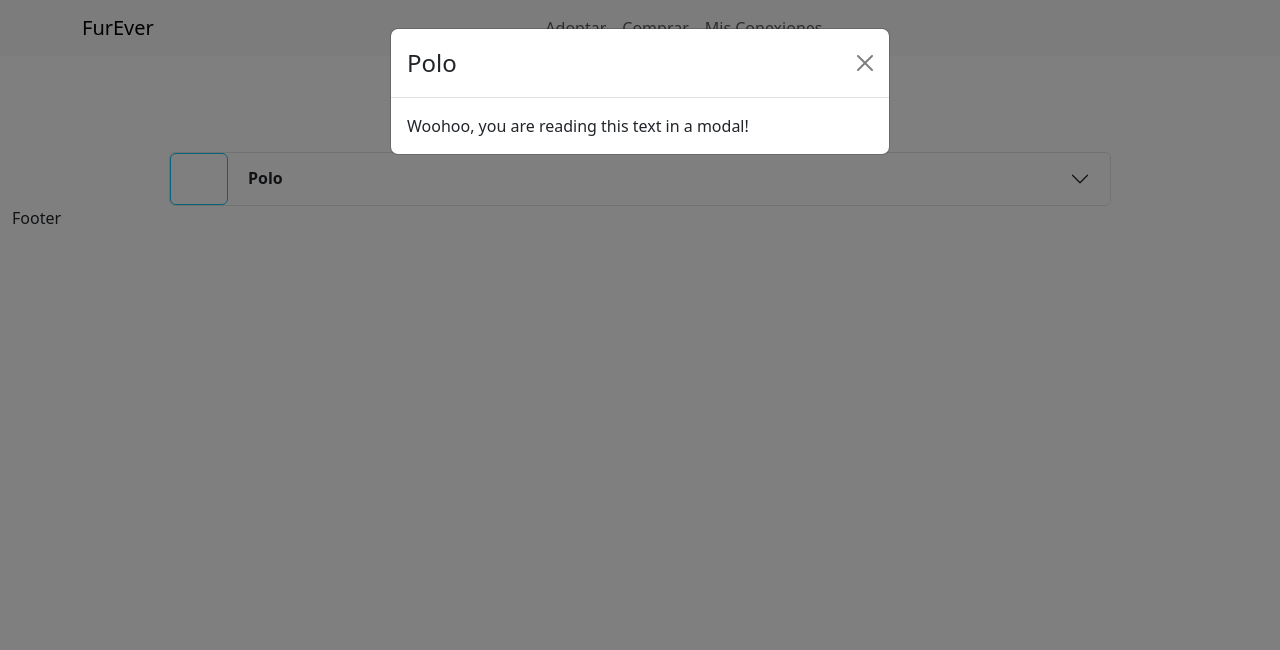
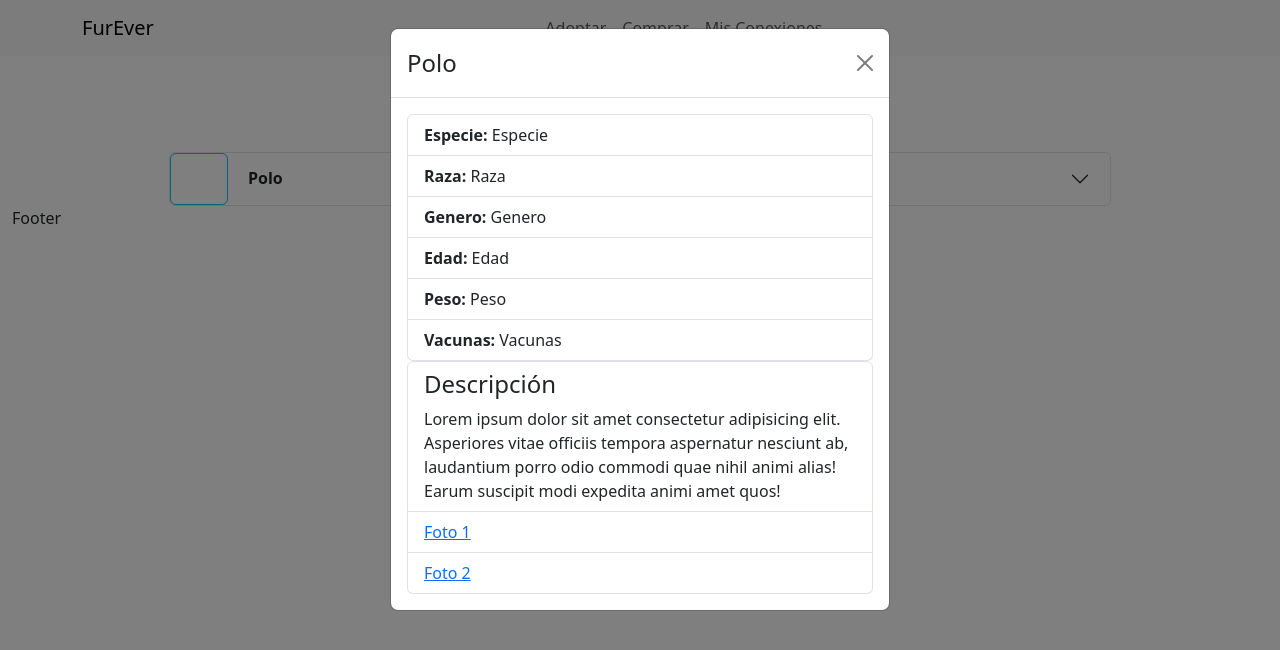
Before and after one commit to marcom25/FurEver, a React (Create React App) app: page /offerer/interestees in a window 1280 px wide. Both pictures are taken after a click on the button 199 px from the left and 179 px from the top of the page. Shown: the top 650 px of the page. Built offline with nearby package versions, Linux system fonts and the light colour scheme; no server answers; some icons are missing.

Commit message:
finished styles of interested

```diff
--- a/src/layouts/Furbar/index.jsx
+++ b/src/layouts/Furbar/index.jsx
@@ -10,7 +10,7 @@ export const Furbar = () => {
           <Nav className="justify-content-center p-3 p-lg-0">
             <Nav.Link href="#home">Adoptar</Nav.Link>
             <Nav.Link href="#link">Comprar</Nav.Link>
-            <Nav.Link href="#link">Mis Conexiones</Nav.Link>
+            <Nav.Link href="/offerer/interestees">Mis Conexiones</Nav.Link>
           </Nav>
         </Navbar.Offcanvas>
       </Container>
--- a/src/layouts/OferrerInterestees/index.jsx
+++ b/src/layouts/OferrerInterestees/index.jsx
@@ -1,16 +1,22 @@
 import React from "react";
 import {Accordion, Container,Row,Button,Modal,ListGroup } from 'react-bootstrap';
-import { useState } from 'react';
+import { useState,useEffect } from 'react';
 import { FaCircleInfo } from "react-icons/fa6";
 import { FaCheckCircle,FaTimesCircle, } from "react-icons/fa";
-
+import { useFetch } from "../../hooks/useFetch";
 
 
 export const OferrerInterestees = () => {
-const [show, setShow] = useState(false);
+const [showA, setShowAnimal] = useState(false);
+const [showI, setShowInterested] = useState(false);
 
-const handleClose = () => setShow(false);
-const handleShow = () => setShow(true);
+const {loading, error, data} = useFetch("animal-adp/");
+console.log(typeof data)
+const handleCloseA = () => setShowAnimal(false);
+const handleShowA = () => setShowAnimal(true);
+const handleCloseI = () => setShowInterested(false);
+const handleShowI = () => setShowInterested(true);
+
   return (
     <>
         <Container>
@@ -19,7 +25,7 @@ const handleShow = () => setShow(true);
             <Accordion className="d-flex align-items-center flex-column ">
             <Accordion.Item eventKey="0" className="w-75">
                 <div className="d-flex flex-row">
-                <Button  variant="outline-info" className="w-10" onClick={handleShow}>
+                <Button  variant="outline-info" className="w-10" onClick={handleShowA}>
                         <FaCircleInfo color="blue" size="2em" />
                     </Button>
                 <Accordion.Header className="w-100">
@@ -31,36 +37,21 @@ const handleShow = () => setShow(true);
                 <ListGroup variant="flush">
                 <ListGroup.Item className="d-flex justify-content-between">
                     <div className="d-flex flex-row align-items-center">
-                      <Button  variant="link" className="w-10" onClick={handleShow}>
+                      <Button  variant="link" className="w-10" onClick={handleShowI}>
                           <FaCircleInfo color="blue" size="1.5em" />
                       </Button>
                       User1
                     </div>
                     <div className="d-flex flex-row align-items-center">
-                      <Button  variant="link" className="w-10" onClick={handleShow}>
+                      <Button  variant="link" className="w-10" >
                           <FaTimesCircle size="1.5em" color="red" />
                       </Button>
-                      <Button  variant="link" className="w-10" onClick={handleShow}>
+                      <Button  variant="link" className="w-10" >
                           <FaCheckCircle size="1.5em" color="green" />
                       </Button>
                     </div>
                   </ListGroup.Item>
-                  <ListGroup.Item className="d-flex justify-content-between">
-                    <div className="d-flex flex-row align-items-center">
-                      <Button  variant="link" className="w-10" onClick={handleShow}>
-                          <FaCircleInfo color="blue" size="1.5em" />
-                      </Button>
-                      User2
-                    </div>
-                    <div className="d-flex flex-row align-items-center">
-                      <Button  variant="link" className="w-10" onClick={handleShow}>
-                          <FaTimesCircle size="1.5em" color="red" />
-                      </Button>
-                      <Button  variant="link" className="w-10" onClick={handleShow}>
-                          <FaCheckCircle size="1.5em" color="green" />
-                      </Button>
-                    </div>
-                  </ListGroup.Item>
+
 
                 </ListGroup>
                 </Accordion.Body>
@@ -70,11 +61,69 @@ const handleShow = () => setShow(true);
         </Row>
         </Container>
 
-        <Modal show={show} onHide={handleClose}>
+        <Modal show={showA} onHide={handleCloseA}>
         <Modal.Header closeButton>
           <Modal.Title>Polo</Modal.Title>
         </Modal.Header>
-        <Modal.Body>Woohoo, you are reading this text in a modal!</Modal.Body>
+        <Modal.Body className="d-flex flex-column justify-content-center">
+        <ListGroup className="d-flex justify-content-center">
+        <ListGroup.Item ><b>Especie:</b> Especie</ListGroup.Item>
+        <ListGroup.Item ><b>Raza:</b> Raza</ListGroup.Item>
+        <ListGroup.Item ><b>Genero:</b> Genero</ListGroup.Item>
+        <ListGroup.Item ><b>Edad:</b> Edad</ListGroup.Item>
+        <ListGroup.Item ><b>Peso:</b> Peso</ListGroup.Item>
+        <ListGroup.Item ><b>Vacunas:</b> Vacunas</ListGroup.Item>
+        </ListGroup>
+        <ListGroup>
+        <ListGroup.Item>
+          <h4>Descripción</h4>
+          Lorem ipsum dolor sit amet consectetur adipisicing elit.
+          Asperiores vitae officiis tempora aspernatur nesciunt ab, laudantium porro
+          odio commodi quae nihil animi alias! Earum suscipit modi expedita animi amet quos!
+          </ListGroup.Item>
+          <ListGroup.Item>
+          <a href="#" download="imagen_casa.jpg">
+           Foto 1
+          </a>
+          </ListGroup.Item>
+          <ListGroup.Item>
+          <a href="#" download="imagen_casa.jpg">
+           Foto 2
+          </a>
+          </ListGroup.Item>
+        </ListGroup>
+        </Modal.Body>
+      </Modal>
+
+      <Modal show={showI} onHide={handleCloseI}>
+        <Modal.Header closeButton>
+          <Modal.Title>User1</Modal.Title>
+        </Modal.Header>
+        <Modal.Body className="d-flex flex-column justify-content-center">
+        <ListGroup horizontal className="d-flex justify-content-center">
+        <ListGroup.Item variant="danger">Animales previos: <b>No</b></ListGroup.Item>
+        <ListGroup.Item variant="success">Animnales actuales: <b>Si</b></ListGroup.Item>
+        <ListGroup.Item variant="danger">Niños: <b>No</b></ListGroup.Item>
+        </ListGroup>
+        <ListGroup>
+        <ListGroup.Item>
+          <h4>Descripción</h4>
+          Lorem ipsum dolor sit amet consectetur adipisicing elit.
+          Asperiores vitae officiis tempora aspernatur nesciunt ab, laudantium porro
+          odio commodi quae nihil animi alias! Earum suscipit modi expedita animi amet quos!
+          </ListGroup.Item>
+          <ListGroup.Item>
+          <a href="#" download="imagen_casa.jpg">
+           Foto 1
+          </a>
+          </ListGroup.Item>
+          <ListGroup.Item>
+          <a href="#" download="imagen_casa.jpg">
+           Foto 2
+          </a>
+          </ListGroup.Item>
+        </ListGroup>
+        </Modal.Body>
       </Modal>
     </>
   );
```
Also changed, not shown: 1 other file (tests, documents, lock files or other folders).
